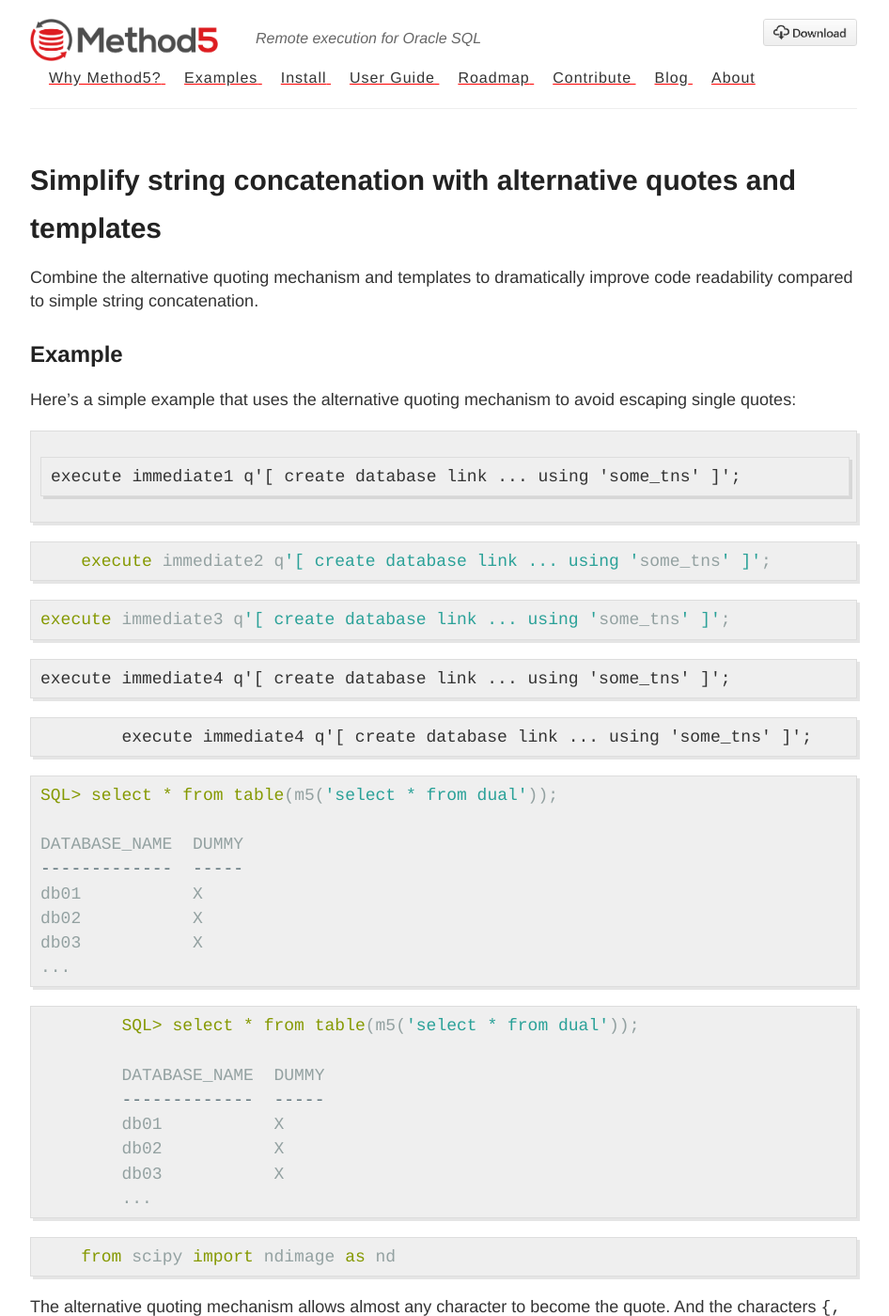
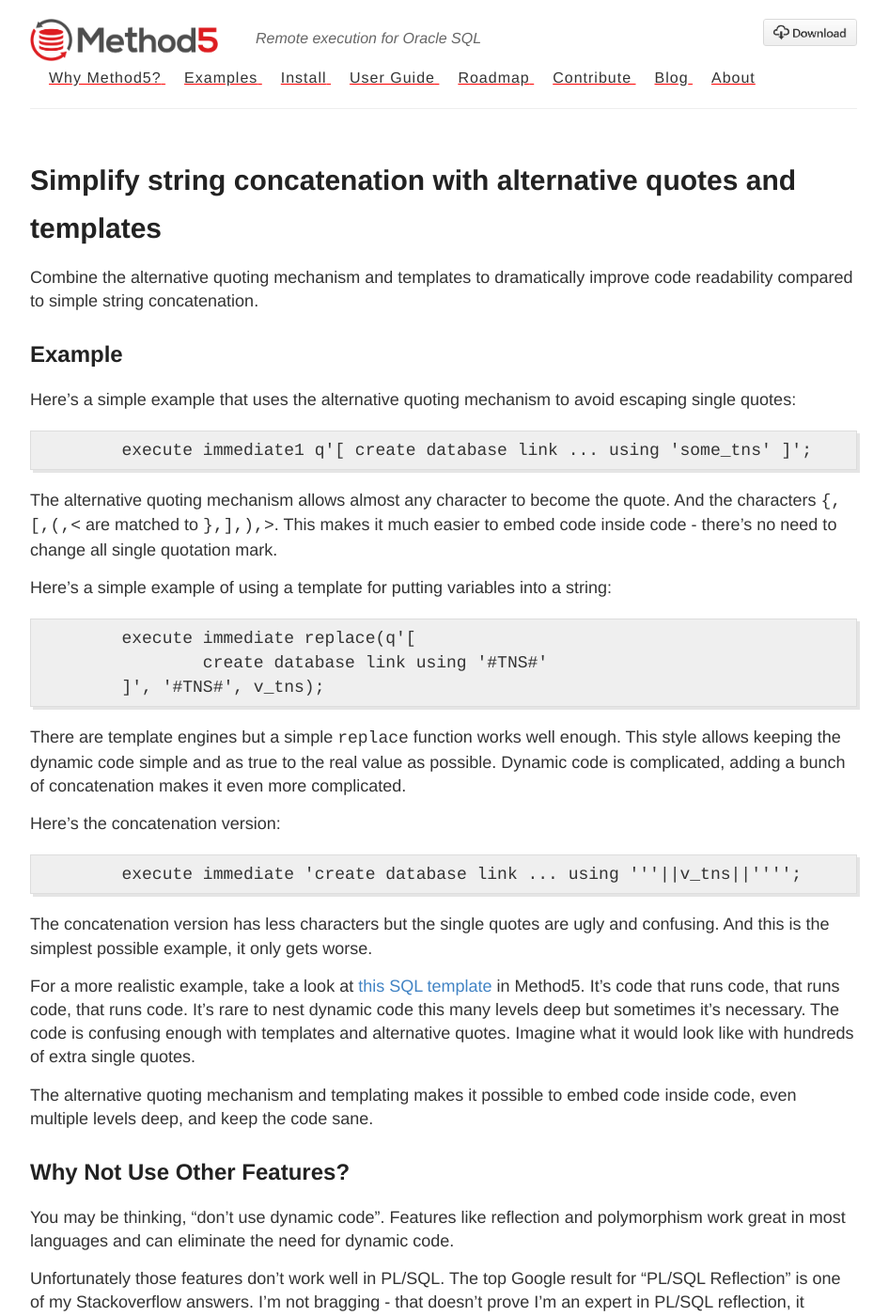
Before and after one commit to method5/method5.github.io, a Jekyll site: the page built from _posts/2017-05-12-Simplify-string-concatenation-with-alternative-quotes-and-templates.md, in a window 1280 px wide and 1400 px high. Shown: the whole window at 94% size, without its empty margins (168-1114 px from the left). Built offline with Jekyll 4.4.1, drawn with Linux system fonts in a browser that asks for light colours; comment, search, counter and statistics services are not loaded.

```diff
--- a/_posts/2017-05-12-Simplify-string-concatenation-with-alternative-quotes-and-templates.md
+++ b/_posts/2017-05-12-Simplify-string-concatenation-with-alternative-quotes-and-templates.md
@@ -10,67 +10,27 @@ Combine the alternative quoting mechanism and templates to dramatically improve
 
 Here's a simple example that uses the alternative quoting mechanism to avoid escaping single quotes:
 
+{% highlight plaintext %}
 	execute immediate1 q'[ create database link ... using 'some_tns' ]';
-
-{% highlight sql %}
-    execute immediate2 q'[ create database link ... using 'some_tns' ]';
 {% endhighlight %}
-
-{% highlight sql %}
-execute immediate3 q'[ create database link ... using 'some_tns' ]';
-{% endhighlight %}
-
-{% highlight plaintext %}
-execute immediate4 q'[ create database link ... using 'some_tns' ]';
-{% endhighlight %}
-
-{% highlight plaintext %}
-	execute immediate4 q'[ create database link ... using 'some_tns' ]';
-{% endhighlight %}
-
-
-{% highlight sql %}
-SQL> select * from table(m5('select * from dual'));
-
-DATABASE_NAME  DUMMY
--------------  -----
-db01           X
-db02           X
-db03           X
-...
-{% endhighlight %}
-
-{% highlight sql %}
-	SQL> select * from table(m5('select * from dual'));
-
-	DATABASE_NAME  DUMMY
-	-------------  -----
-	db01           X
-	db02           X
-	db03           X
-	...
-{% endhighlight %}
-
-
-
-{% highlight python %}
-    from scipy import ndimage as nd
-{% endhighlight %}
-
 
 The alternative quoting mechanism allows almost any character to become the quote.  And the characters `{,[,(,<` are matched to `},],),>`.  This makes it much easier to embed code inside code - there's no need to change all single quotation mark.
 
 Here's a simple example of using a template for putting variables into a string:
 
+{% highlight plaintext %}
 	execute immediate replace(q'[
 		create database link using '#TNS#'
 	]', '#TNS#', v_tns);
+{% endhighlight %}
 
 There are template engines but a simple `replace` function works well enough.  This style allows keeping the dynamic code simple and as true to the real value as possible.  Dynamic code is complicated, adding a bunch of concatenation makes it even more complicated.
 
 Here's the concatenation version:
 
+{% highlight plaintext %}
 	execute immediate 'create database link ... using '''||v_tns||'''';
+{% endhighlight %}
 
 The concatenation version has less characters but the single quotes are ugly and confusing.  And this is the simplest possible example, it only gets worse.
 
```
